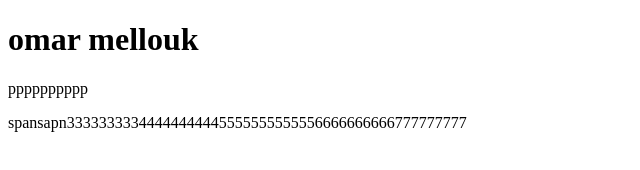
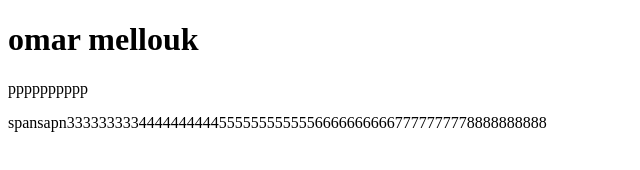
Before and after one commit to OmarMellouk/omartest, a plain HTML site: page index.html in a window 1280 px wide. Shown: the full height of the page, 0-640 px from the left. Drawn offline with Linux system fonts and the light colour scheme.

Commit message:
new_branch commit 6

```diff
--- a/index.html
+++ b/index.html
@@ -8,7 +8,7 @@
 <body>
     <h1>omar mellouk</h1>
     <p>pppppppppp</p>
-    <span>spansapn33333333344444444445555555555556666666666777777777</span>
+    <span>spansapn333333333444444444455555555555566666666667777777778888888888</span>
 
 </body>
 </html>
```
